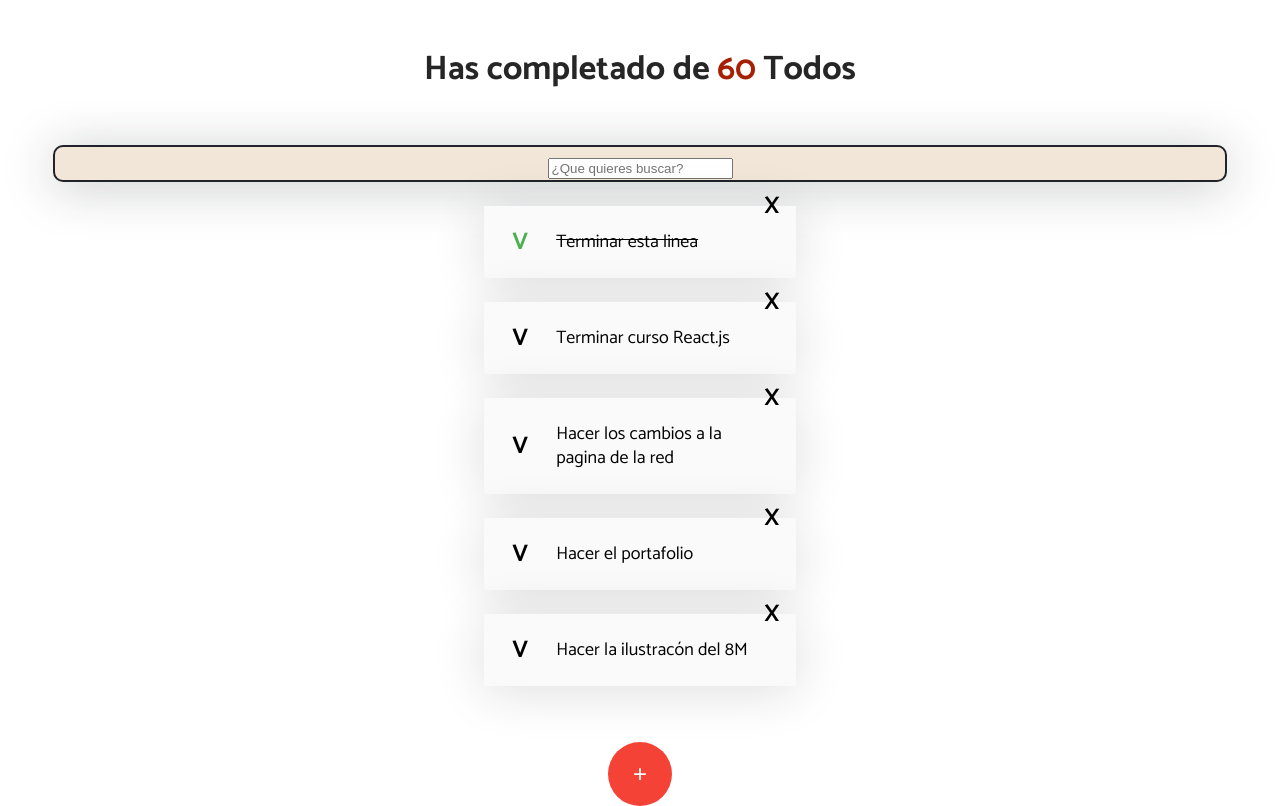
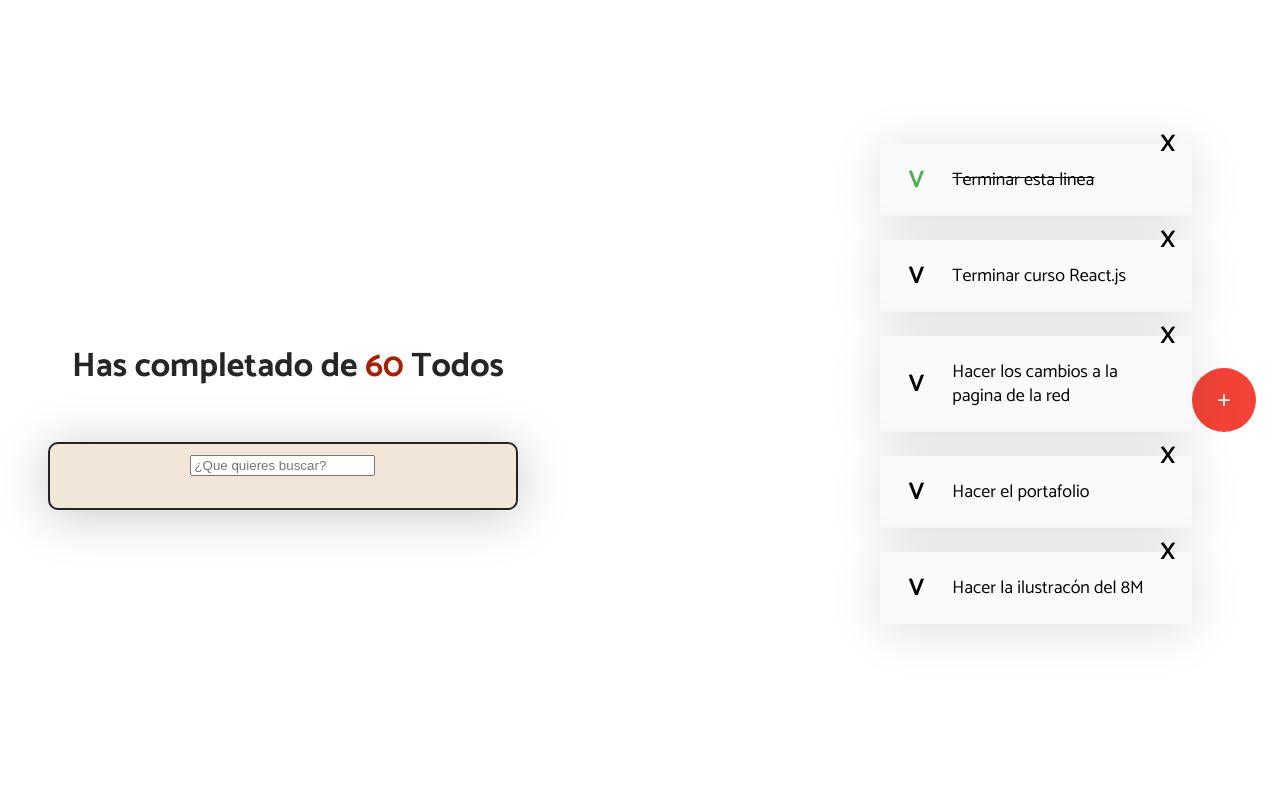
Before and after one commit to JohanCaicedo/curso-reactjs, a React (Create React App) app: page / in a window 1280 px wide. Built offline with nearby package versions, Linux system fonts and the light colour scheme.

Commit message:
Cambio de diseño en App.js y creacion de estilos en index.css

```diff
--- a/src/App.js
+++ b/src/App.js
@@ -4,9 +4,8 @@ import { TodoCounter } from "./TodoCounter";
 import { TodoSearch } from "./TodoSearch";
 import { TodoList } from "./TodoList";
 import { CreateTodoButton } from "./CreateTodoButton";
-import {TodoItem} from './TodoItem';
-import './css/index.css';
-
+import { TodoItem } from "./TodoItem";
+import "./css/index.css";
 
 const defaultTodos = [
   { text: "Terminar esta linea", completed: true },
@@ -19,9 +18,12 @@ const defaultTodos = [
 function App() {
   return (
     <React.Fragment>
-      <div  className="app-container">
+      <div className="app-container">
+        <div className="left-column">
           <TodoCounter completed={16} total={60} />
           <TodoSearch />
+        </div>
+        <div className="right-colum todo-list-container">
           <TodoList>
             {defaultTodos.map((todo) => (
               <TodoItem
@@ -33,6 +35,7 @@ function App() {
           </TodoList>
           <CreateTodoButton />
         </div>
+      </div>
     </React.Fragment>
   );
 }
--- a/src/css/index.css
+++ b/src/css/index.css
@@ -10,8 +10,8 @@ body {
   margin: 0 24px;
   position: relative;
   min-height: 100vh;
+}
 
-}
 /* Definiciones de fonts */
 
 .catamaran-00 {
@@ -20,6 +20,7 @@ body {
   font-weight: 500;
   font-style: normal;
 }
+
 .montserrat-300 {
   font-family: "Montserrat", sans-serif;
   font-optical-sizing: auto;
@@ -35,8 +36,22 @@ body {
 
 .app-container {
   display: flex;
-  justify-content: center; /* Alinea horizontalmente al centro */
+  justify-content: space-between; /* Distribuye los elementos a lo largo del contenedor con el espacio entre ellos */
   align-items: center; /* Alinea verticalmente al centro */
-  flex-direction: column; /* Cambia la dirección a una columna */
-  height: 100vh; /* Opcional: ajusta la altura al 100% del viewport */
 }
+
+.left-column{
+  flex: 0 0 auto; /* La columna izquierda no crece ni se encoge, se mantiene a su ancho original */
+}
+
+.right-column{
+  flex: 1; /* La columna derecha ocupa todo el espacio disponible */
+}
+
+
+.todo-list-container {
+  display: flex;
+  justify-content: center; /* Centra horizontalmente */
+  align-items: center; /* Centra verticalmente */
+  height: 100vh; /* Ajusta la altura al 100% del viewport */
+}
```
Lines whose indentation alone changed are shown as unchanged.
